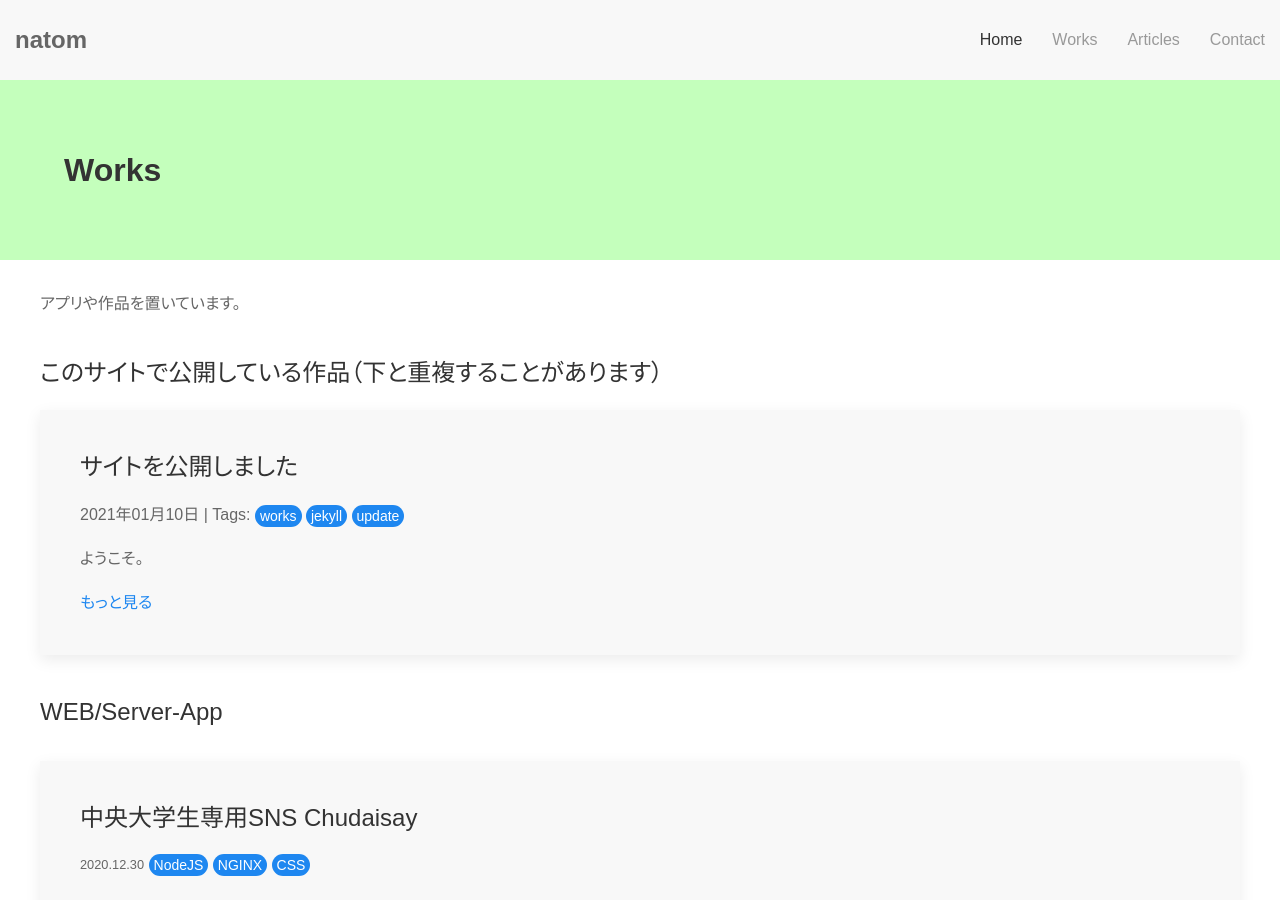
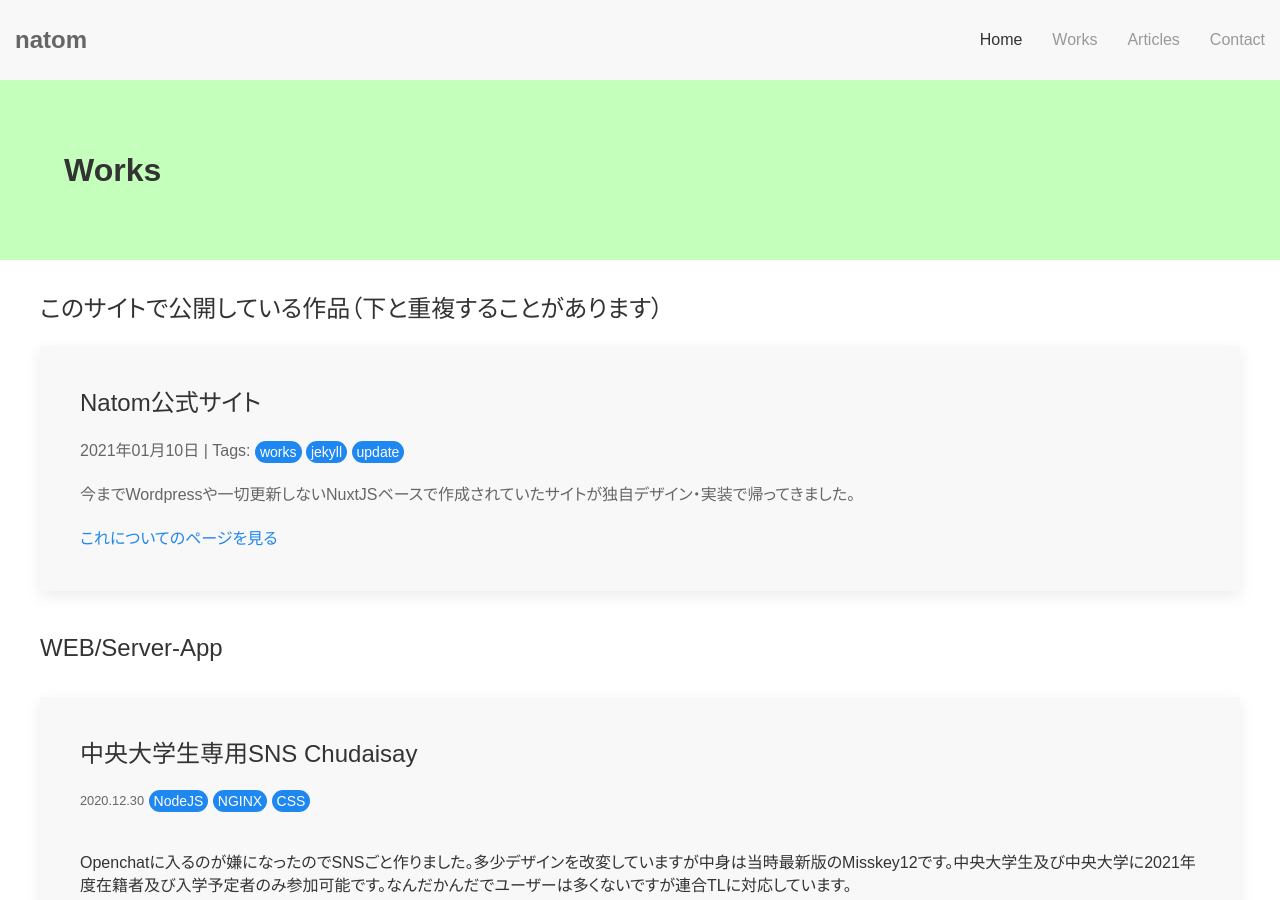
Before and after one commit to mizphses/natom.work, a Jekyll site: the page built from _pages/design/index.html, in a window 1280 px wide and 900 px high. Built offline with Jekyll 4.4.1, drawn with Linux system fonts in a browser that asks for light colours; nearby versions of some CDN libraries; some web fonts are replaced.

Commit message:
とりあえず記事

```diff
--- a/_includes/navbar.html
+++ b/_includes/navbar.html
@@ -1,5 +1,3 @@
-<div uk-sticky="sel-target: .uk-navbar-container; cls-active: uk-navbar-sticky; bottom: #transparent-sticky-navbar">
-  <nav class="uk-navbar-container" uk-navbar style="position: relative; z-index: 980;">
-    {% include navigation.html %}
-  </nav>
-</div>
+<nav class="uk-navbar-container" uk-navbar style="position: relative; z-index: 980;">
+  {% include navigation.html %}
+</nav>
--- a/_pages/design/index.html
+++ b/_pages/design/index.html
@@ -3,12 +3,15 @@ layout: page
 title: "Works"
 permalink: /works/
 ---
-<p>アプリや作品を置いています。</p>
 <h3>このサイトで公開している作品（下と重複することがあります）</h3>
 {% for page in site.posts %}
   {% if page.tags[0] == "works" %}
     <div class="uk-card uk-card-default uk-card-body uk-box-shadow-medium" style="margin-top: 1em; margin-bottom: 1em;">
+      {% if page.worktitle %}
+        <h3 class="uk-card-title">{{ page.worktitle }}</h3>
+      {% else %}
         <h3 class="uk-card-title">{{ page.title }}</h3>
+      {% endif %}
         <p>{{ page.date| date: "%Y年%m月%d日" }} | Tags:
           {% if page.tags %}
             {% for tag in page.tags %}
@@ -17,7 +20,7 @@ permalink: /works/
           {% endif %}
         </p>
         <p>{{ page.description }}</p>
-        <a href="{{page.url}}">もっと見る</a>
+        <a href="{{page.url}}">これについてのページを見る</a>
     </div>
   {% endif %}
 {% endfor %}
--- a/_posts/2021-01-11-site-release.markdown
+++ b/_posts/2021-01-11-site-release.markdown
@@ -5,6 +5,11 @@ date:   2021-01-11 00:02:05 +0900
 upddate:   2021-01-11 0:02:05 +0900
 tags: works jekyll update
 description: >-
-  ようこそ。
+  今までWordpressや一切更新しないNuxtJSベースで作成されていたサイトが独自デザイン・実装で帰ってきました。
+worktitle: "Natom公式サイト"
 ---
-中央大には
+大学に合格し、少し時間ができたので静的サイトジェネレータを使ってサイトを作ってみました。
+
+Markdownで書くほうがWordpressで管理するより早くて楽なので、この方式で作っています。
+
+コードは[ここ](https://github.com/mizphses/natom.work)にあります。
```
